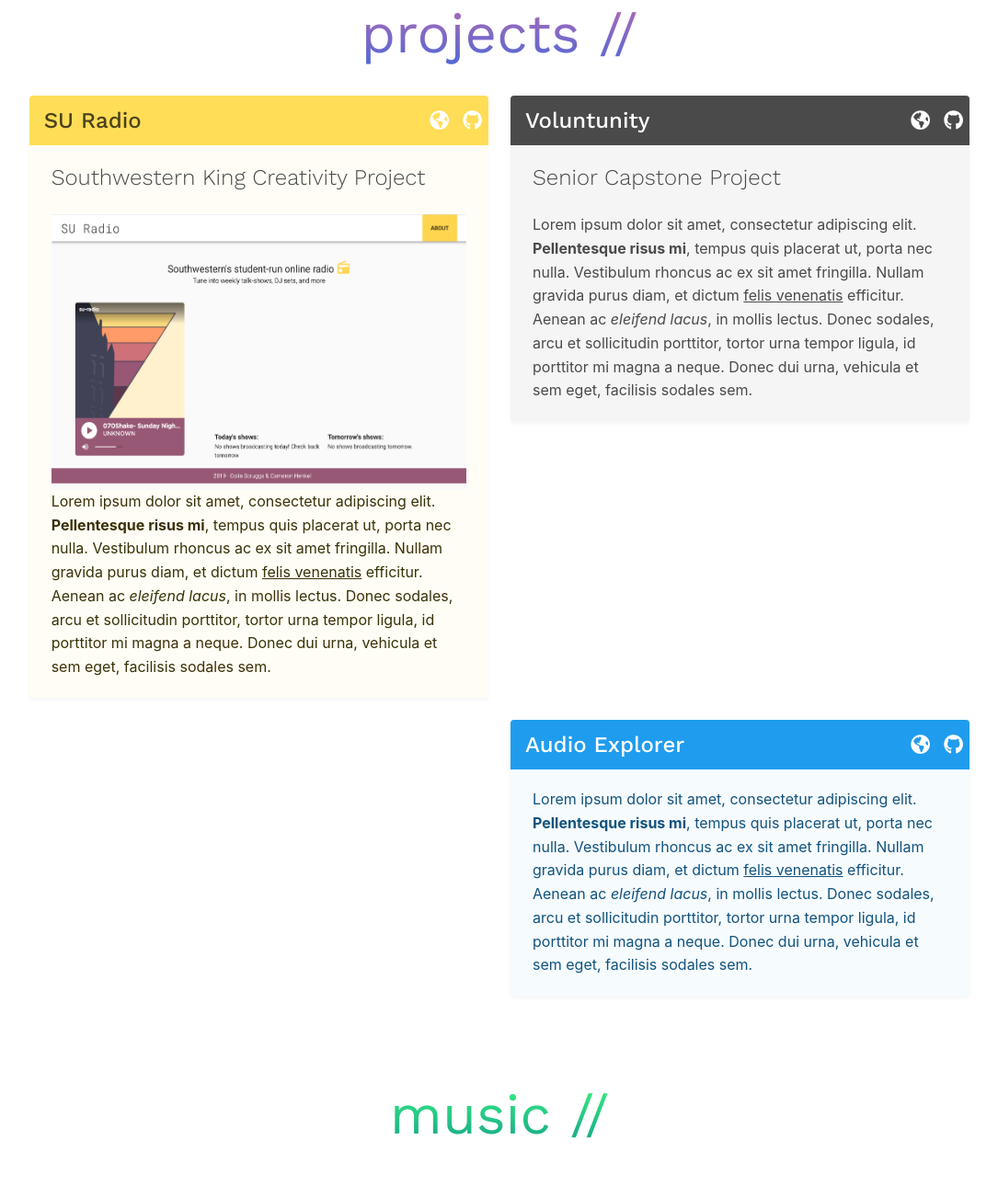
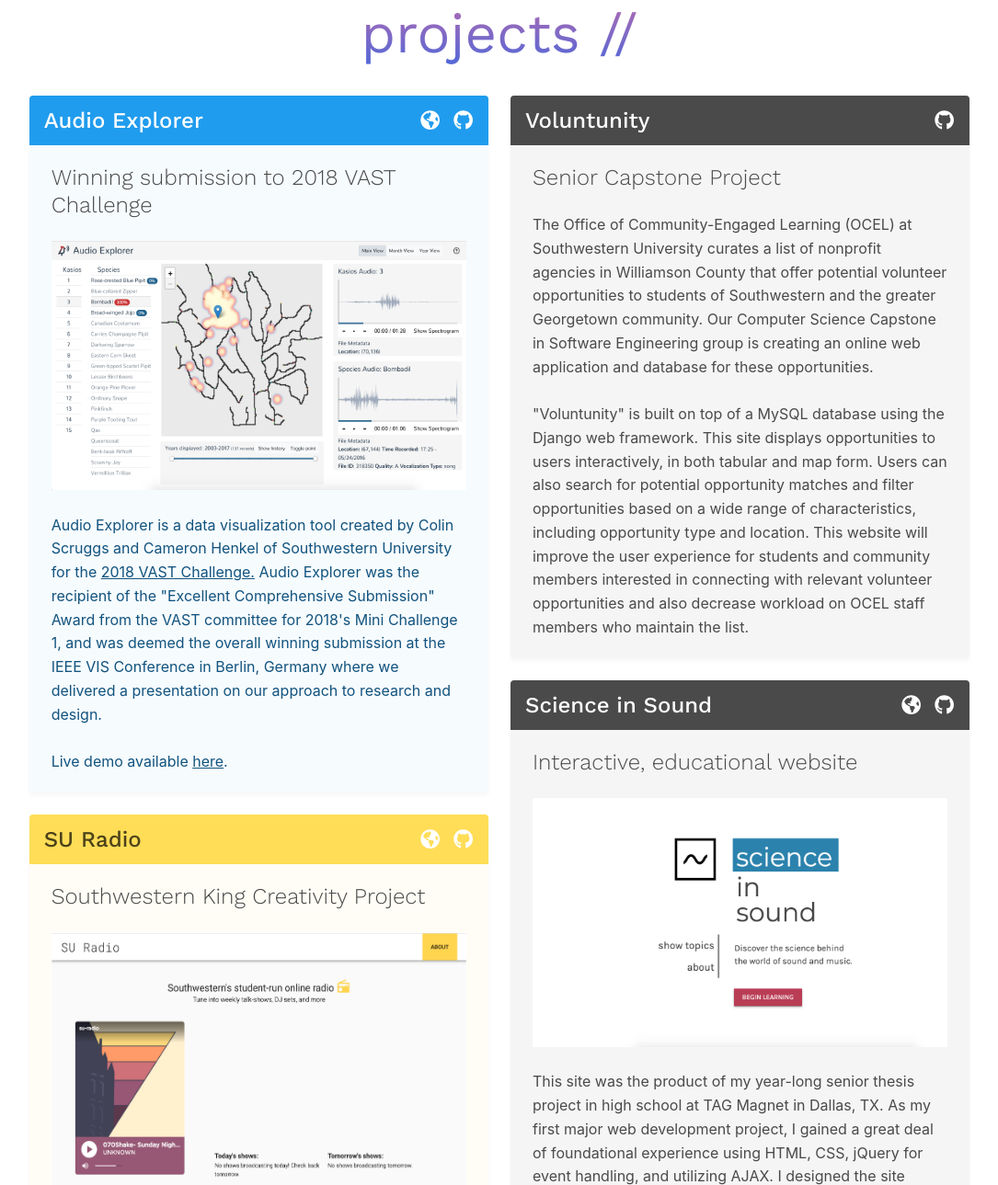
Before and after one commit to colinscruggs/colinscruggs.github.io, a plain HTML site: page index.html in a window 1280 px wide. Shown: the part 1325-2614 px from the top of the page at 92% size, without its empty margins (97-1182 px from the left). Drawn offline with nearby package versions, Linux system fonts and the light colour scheme.

Commit message:
Finished project card section

```diff
--- a/css/style.css
+++ b/css/style.css
@@ -44,6 +44,14 @@
 
 #navbar {
 	justify-content: center;
+}
+
+.navbar-burger {
+	transition: 0.3 ease-in-out;
+}
+
+.navbarMenuHeroC {
+	transition: 0.3 ease-in-out;
 }
 
 .buttons {
@@ -131,11 +139,6 @@
   100% { transform:translate(0,5px) rotate(45deg); opacity: 0; }
 }
 
-.project-icon {
-	margin: 0 15px 0 0;
-	left: 5px;
-}
-
 article {
 	transition: box-shadow 0.3s ease-in-out;
 }
@@ -158,6 +161,15 @@
 	font-size: 1.5em;
 }
 
+.icon-right {
+	margin-right: 20px;
+}
+
+.icon-left {
+	position: relative;
+	right: 15px;
+}
+
 .navTop {
 	background-color: none;
 	transition: 0.1s ease-in-out;
@@ -174,25 +186,15 @@
 .hide {
 	opacity: 0 !important;
 	transform: translateY(-120px);
-
 }
 
 .slideDown {
+	color: black !important;
 	transform: translateY(-55px);
 	opacity: 1 !important;
 }
 
-/* TODO: Fade-in on scroll
-
-.hideme {
-  opacity: 0;
-  transition: opacity 1s;
-}
-
-.visible {
-	opacity: 1;
-	transition: opacity 1s;
-} */
+/* Responsive mobile styling */
 
 @media(max-width: 786px) {
 
--- a/index.html
+++ b/index.html
@@ -25,7 +25,7 @@
   <section class="hero is-fullheight is-white" id="about">
 
     <!-- Hero > Navbar-->
-    <div class="hero-head">
+    <div class="hero-head" id="navbar">
 
       <header class="navbar is-fixed-top">
         <div class="container">
@@ -180,19 +180,52 @@
 
     <!-- Project cards columns -->
     <div class="columns is-multiline">
+      <!-- Left column -->
       <div class="column is-5 is-offset-1">
+        <!-- Audio Explorer -->
+        <article class="message is-info">
+          <div class="message-header">
+            <p>Audio Explorer</p>
+
+            <span class="icon has-text-white">
+              <a href="https://chadstolper.github.io/vast-challenge-2018-mc1/" target="_blank">
+                <i class="fas fa-globe-americas fa-lg icon-left"></i>
+              </a>
+              <!-- </span>
+                <span class="icon has-text-grey-light"> -->
+              <a href="https://github.com/chadstolper/vast-challenge-2018-mc1" target="_blank">
+                <i class="fab fa-github fa-lg icon-right"></i>
+              </a>
+            </span>
+          </div>
+          <div class="message-body">
+            <h3 class="subtitle">Winning submission to 2018 VAST Challenge</h3>
+            <figure class="image is-5by3">
+              <img src="media/audioexplorer.png">
+            </figure>
+            <br>
+            Audio Explorer is a data visualization tool created by Colin Scruggs and Cameron Henkel of Southwestern
+            University for the <a href="http://www.vacommunity.org/VAST+Challenge+2018" target="_blank">2018 VAST
+            Challenge.</a> Audio Explorer was the recipient of the "Excellent Comprehensive Submission" Award from the
+            VAST committee for 2018's Mini Challenge 1, and was deemed the overall winning submission at the IEEE VIS Conference in Berlin,
+            Germany where we delivered a presentation on our approach to research and design. <br><br>
+            Live demo available <a href="https://chadstolper.github.io/vast-challenge-2018-mc1/" target="_blank">here</a>.
+          </div>
+        </article>
+
+        <!-- SU Radio -->
         <article class="message is-warning">
           <div class="message-header is-medium">
             <p>SU Radio</p>
 
             <span class="icon has-text-white">
               <a href="https://surad.io/" target="_blank">
-                      <i class="fas fa-globe-americas fa-lg project-icon"></i>
+                <i class="fas fa-globe-americas fa-lg icon-left"></i>
               </a>
               <!-- </span>
                 <span class="icon has-text-grey-light"> -->
               <a href="https://github.com/cameron-henkel/SURadioApp" target="_blank">
-                      <i class="fab fa-github fa-lg project-icon"></i>
+                <i class="fab fa-github fa-lg icon-right"></i>
               </a>
             </span>
           </div>
@@ -202,52 +235,72 @@
             <figure class="image is-3by2">
               <img src="media/suradio.png">
             </figure>
-                Lorem ipsum dolor sit amet, consectetur adipiscing elit. <strong>Pellentesque risus mi</strong>, tempus quis placerat ut, porta nec nulla. Vestibulum rhoncus ac ex sit amet fringilla. Nullam gravida purus diam, et dictum <a>felis venenatis</a> efficitur. Aenean ac <em>eleifend lacus</em>, in mollis lectus. Donec sodales, arcu et sollicitudin porttitor, tortor urna tempor ligula, id porttitor mi magna a neque. Donec dui urna, vehicula et sem eget, facilisis sodales sem.
+            <br>
+            I developed a steaming homepage for Southwestern University's student-run online radio station, SU Radio.
+            The site was built using the Vue.js front-end framework with the Vuetify material component plugin.
+            The site was hosted with funding from Southwestern' annual King Creativity Fund, a grant that supports
+            "innovative and visionary projects" created by students.
           </div>
         </article>
+
       </div>
 
+      <!-- Right column -->
       <div class="column is-5">
+
+        <!-- Voluntunity -->
         <article class="message">
           <div class="message-header">
             <p>Voluntunity</p>
 
             <span class="icon has-text-white">
-                    <a href="https://github.com/cameron-henkel/SURadioApp" target="_blank">
-                      <i class="fas fa-globe-americas fa-lg project-icon"></i>
-                    </a>
-                  <!-- </span>
-                <span class="icon has-text-grey-light"> -->
-                    <a href="https://github.com/cameron-henkel/SURadioApp" target="_blank">
-                      <i class="fab fa-github fa-lg project-icon"></i>
+              <a href="https://github.com/leg2015/CSCapstone19Volunteers" target="_blank">
+                <i class="fab fa-github fa-lg"></i>
               </a>
             </span>
           </div>
           <div class="message-body">
             <h3 class="subtitle">Senior Capstone Project</h3>
-                Lorem ipsum dolor sit amet, consectetur adipiscing elit. <strong>Pellentesque risus mi</strong>, tempus quis placerat ut, porta nec nulla. Vestibulum rhoncus ac ex sit amet fringilla. Nullam gravida purus diam, et dictum <a>felis venenatis</a> efficitur. Aenean ac <em>eleifend lacus</em>, in mollis lectus. Donec sodales, arcu et sollicitudin porttitor, tortor urna tempor ligula, id porttitor mi magna a neque. Donec dui urna, vehicula et sem eget, facilisis sodales sem.
+            <!-- <figure class="image is-5by3">
+                <img src="media/voluntunity.png">
+            </figure> -->
+            The Office of Community-Engaged Learning (OCEL) at Southwestern University curates a list of nonprofit
+            agencies in Williamson County that offer potential volunteer opportunities to students of Southwestern and
+            the greater Georgetown community. Our Computer Science Capstone in Software Engineering group is creating an online web
+            application and database for these opportunities.
+            <br> <br>
+            "Voluntunity" is built on top of a MySQL database using the Django web framework.
+            This site displays opportunities to users interactively, in both tabular and map form. Users can also search
+            for potential opportunity matches and filter opportunities based on a wide range of characteristics,
+            including opportunity type and location. This website will improve the user experience for students and community
+            members interested in connecting with relevant volunteer opportunities and also decrease workload on OCEL staff members who maintain the list.
           </div>
         </article>
-      </div>
 
-      <div class="column is-5 is-offset-6">
-          <article class="message is-info">
+        <!-- Science in Sound -->
+        <article class="message">
             <div class="message-header">
-                <p>Audio Explorer</p>
+              <p>Science in Sound</p>
 
               <span class="icon has-text-white">
-                    <a href="https://github.com/cameron-henkel/SURadioApp" target="_blank">
-                      <i class="fas fa-globe-americas fa-lg project-icon"></i>
+                <a href="https://people.southwestern.edu/~scruggsc/index.html" target="_blank">
+                  <i class="fas fa-globe-americas fa-lg icon-left"></i>
                 </a>
-                  <!-- </span>
-                <span class="icon has-text-grey-light"> -->
-                    <a href="https://github.com/cameron-henkel/SURadioApp" target="_blank">
-                      <i class="fab fa-github fa-lg project-icon"></i>
+                <a href="https://github.com/colinscruggs/science-in-sound" target="_blank">
+                  <i class="fab fa-github fa-lg icon-right"></i>
                 </a>
               </span>
             </div>
             <div class="message-body">
-                Lorem ipsum dolor sit amet, consectetur adipiscing elit. <strong>Pellentesque risus mi</strong>, tempus quis placerat ut, porta nec nulla. Vestibulum rhoncus ac ex sit amet fringilla. Nullam gravida purus diam, et dictum <a>felis venenatis</a> efficitur. Aenean ac <em>eleifend lacus</em>, in mollis lectus. Donec sodales, arcu et sollicitudin porttitor, tortor urna tempor ligula, id porttitor mi magna a neque. Donec dui urna, vehicula et sem eget, facilisis sodales sem.
+              <h3 class="subtitle">Interactive, educational website</h3>
+              <figure class="image is-5by3">
+                  <img src="media/scienceinsound.png">
+              </figure>
+              <br>
+              This site was the product of my year-long senior thesis project in high school at TAG Magnet in Dallas, TX.
+              As my first major web development project, I gained a great deal of foundational experience using HTML, CSS,
+              jQuery for event handling, and utilizing AJAX. I designed the site under guidance of a professional UI designer
+              mentor throughout the year. I also researched and produced all the original educational content throughout the site.
             </div>
           </article>
       </div>
```
Also changed, not shown: media/audioexplorer.png (added), media/scienceinsound.png (added). Lines whose indentation alone changed are shown as unchanged.
